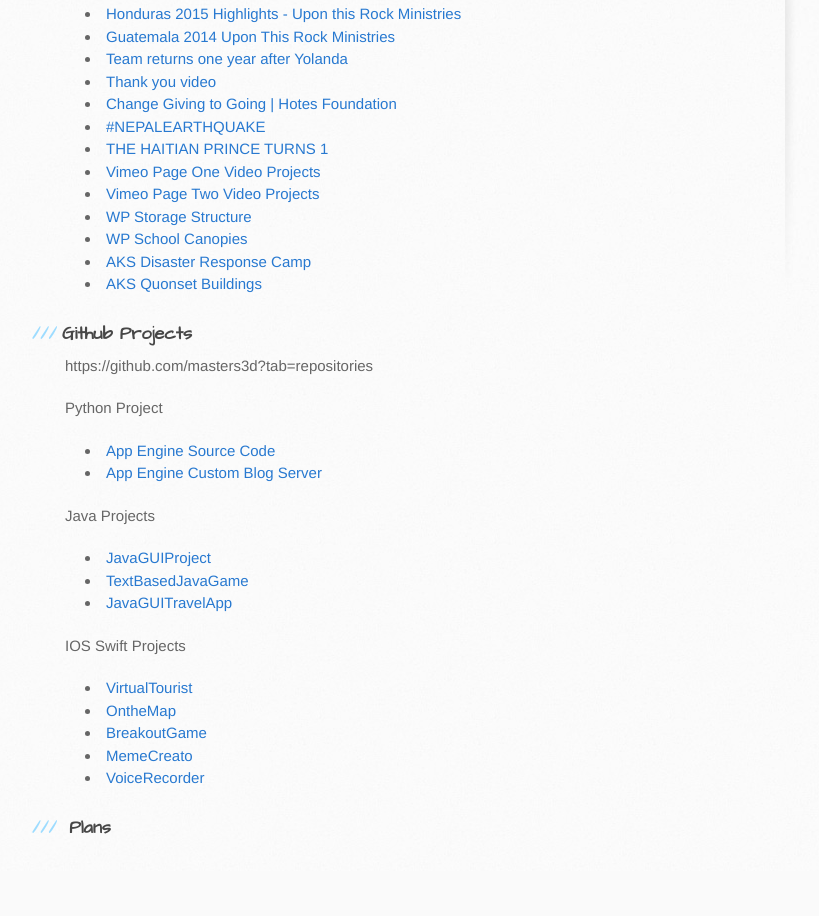
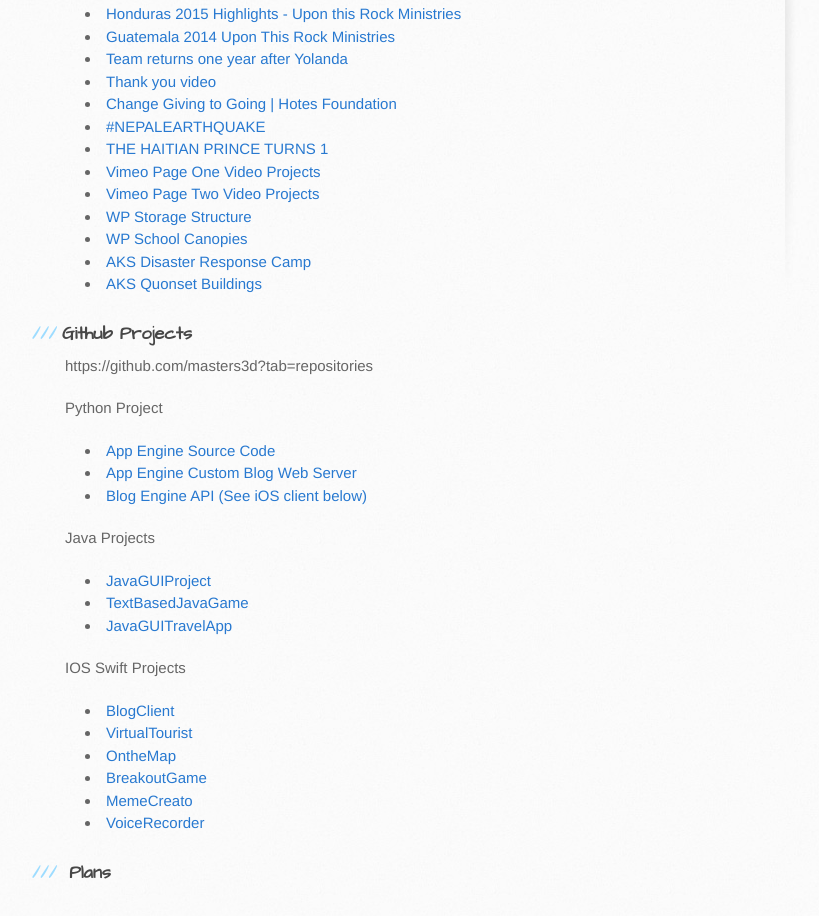
Before and after one commit to masters3d/masters3d.github.io, a plain HTML site: page index.html in a window 1280 px wide. Shown: the part 458-1374 px from the top of the page, without its empty margins (105-924 px from the left). Before the commit the page ends 1329 px from the top, so only its background shows below. Drawn offline with Linux system fonts and the light colour scheme.

Commit message:
update with blogclient

```diff
--- a/index.html
+++ b/index.html
@@ -57,7 +57,9 @@
  <p> Python Project </p>
 <ul>
 <li><a href= "https://github.com/masters3d/Appengine-Udacity-Blog-Project">App Engine Source Code</a></li>
-<li><a href= "http://cheyomasters3d.appspot.com/">App Engine Custom Blog Server</a></li>
+<li><a href= "http://cheyomasters3d.appspot.com/">App Engine Custom Blog Web Server</a></li>
+<li><a href= "http://cheyomasters3d.appspot.com/blog.json">Blog Engine API (See iOS client below) </a></li>
+
 </ul>
 <p>Java Projects</p>
 <ul>
@@ -67,6 +69,7 @@
 </ul>
 <p> IOS Swift Projects</p>
 <ul>
+<li><a href= "https://github.com/masters3d/BlogClient/">BlogClient</a></li>
 <li><a href= "https://github.com/masters3d/VirtualTourist">VirtualTourist</a></li>
 <li><a href= "https://github.com/masters3d/OnTheMap">OntheMap</a></li>
 <li><a href= "https://github.com/masters3d/breakoutGame">BreakoutGame</a></li>
```
